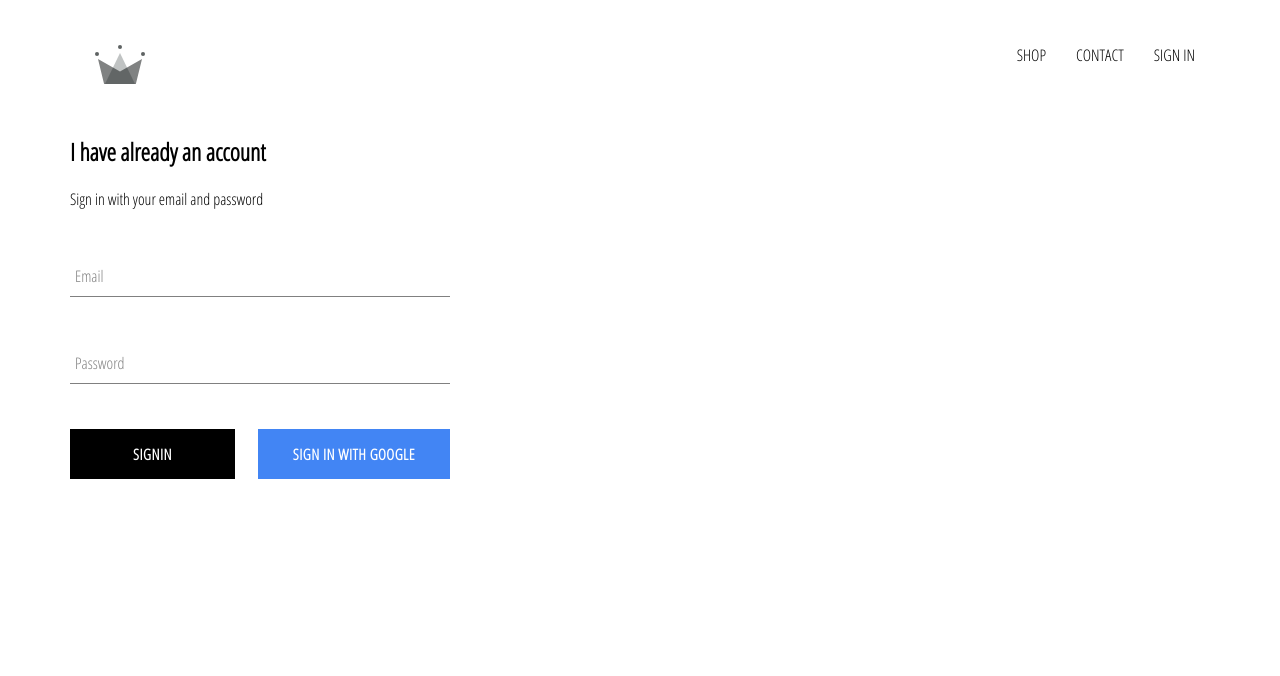
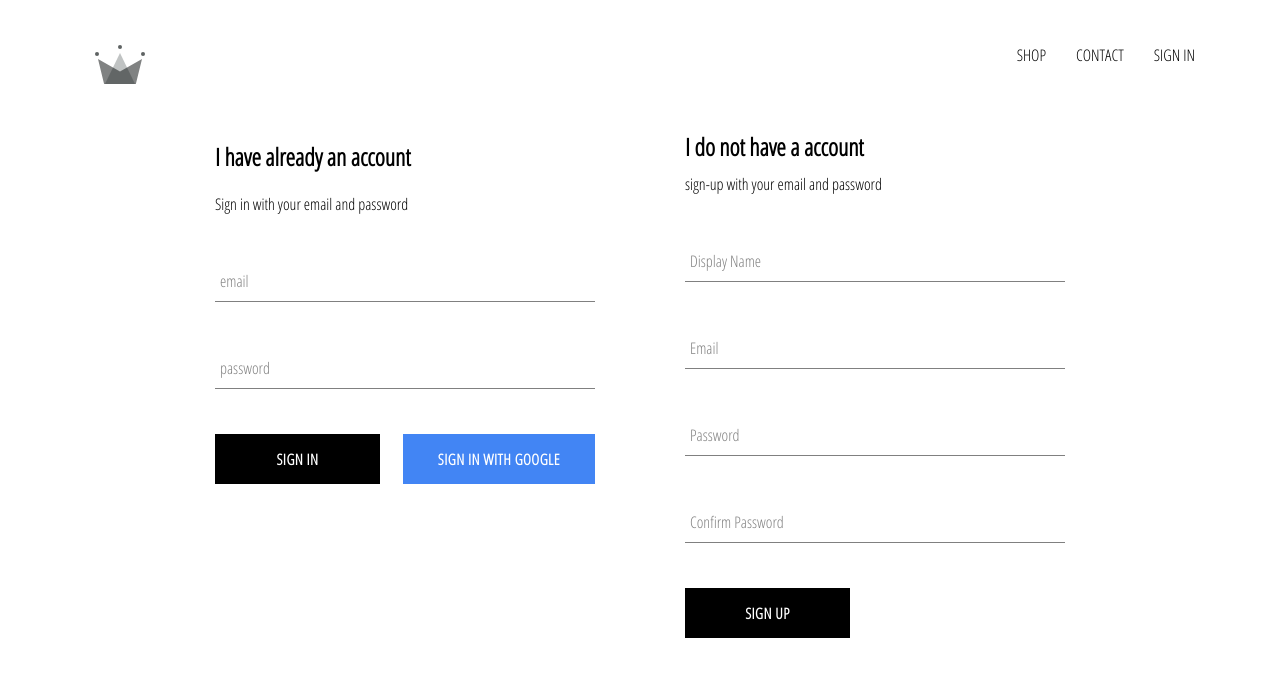
Before and after one commit to aadusingh/crwn-clothing, a React (Create React App) app: page /signin in a window 1280 px wide. Shown: the top 676 px of the page. Built offline with nearby package versions, Linux system fonts and the light colour scheme; no server answers.

Commit message:
finishing sign in hamdle submit method

```diff
--- a/src/App.js
+++ b/src/App.js
@@ -4,7 +4,7 @@
 import ShopPage from './pages/shop/shop.component';
 import Header from './components/header/header.component';
 import SignInAndSignUpPage from './pages/sign-in and sign-up/sign-in and sign-up.component'
-import { auth } from './firebase/firebase.utils';
+import { auth, createUserProfileDocument } from './firebase/firebase.utils';
 import React from 'react';
 
 class App extends React.Component {
@@ -17,9 +17,21 @@
   unsubscribeFromAuth = null
 
   componentDidMount() {
-    this.unsubscribeFromAuth = auth.onAuthStateChanged(user => {
-      this.setState({ currentUser: user })
+    this.unsubscribeFromAuth = auth.onAuthStateChanged(async userAuth => {
 
+      if (userAuth) {
+        const userRef = await createUserProfileDocument(userAuth);
+
+        userRef.onSnapshot(snapshot => {
+          this.setState({
+            currentUser: {
+              id: snapshot.id,
+              ...snapshot.data()
+            }
+          });
+        });
+      }
+      this.setState({ currentUser: userAuth });
     });
   }
   componentWillUnmount() {
--- a/src/components/header/header.component.jsx
+++ b/src/components/header/header.component.jsx
@@ -17,11 +17,11 @@
                 CONTACT
             </Link>
             {
-                currentUser ?
+                currentUser ? (
                     <div className='option' onClick={() => auth.signOut()}>SIGN OUT</div>
-                    :
+                ) : (
                     <Link className='option' to='/signin'>SIGN IN</Link>
-            }
+                )}
         </div>
     </div>
 )
--- a/src/components/sign-in/sign-in.component.jsx
+++ b/src/components/sign-in/sign-in.component.jsx
@@ -2,7 +2,7 @@
 import './sign-in.styles.scss';
 import FormInput from '../form-input/form-input.component';
 import CustomButton from '../custom-button/custom-button.component';
-import { signInWithGoogle } from '../../firebase/firebase.utils';
+import { auth, signInWithGoogle } from '../../firebase/firebase.utils';
 
 class SignIn extends React.Component {
     constructor(props) {
@@ -10,19 +10,26 @@
         this.state = {
             email: '',
             password: ''
-        }
+        };
     }
 
 
-    handelSubmit = event => {
-        event.preventdefault();
+    handleSubmit = async event => {
+        event.preventDefault();
+        const { email, password } = this.state;
 
-        this.setState({ email: '', password: '' })
-    }
+        try {
+            await auth.signInWithEmailAndPassword(email, password);
+            this.setState({ email: '', password: '' });
+        } catch (error) {
+            console.log(error);
+        }
+
+    };
     handleChange = event => {
         const { value, name } = event.target;
-        this.setState({ [name]: value })
-    }
+        this.setState({ [name]: value });
+    };
 
     render() {
         return (
@@ -30,24 +37,24 @@
                 <h2>I have already an account</h2>
                 <span>Sign in with your email and password</span>
 
-                <form onSubmit={this.handelSubmit}>
+                <form onSubmit={this.handleSubmit}>
                     <FormInput
                         name='email'
                         type='email'
                         value={this.state.email}
-                        label='Email'
+                        label='email'
                         handleChange={this.handleChange}
                         required />
                     <FormInput
                         name='password'
                         type='password'
-                        value={this.state.email}
-                        label='Password'
+                        value={this.state.password}
+                        label='password'
                         handleChange={this.handleChange}
                         required />
                     <div className='buttons'>
 
-                        <CustomButton type="Submit">SignIn</CustomButton>
+                        <CustomButton type="Submit">Sign In</CustomButton>
                         <CustomButton onClick={signInWithGoogle} isGoogleSignIn>
                             sign in with Google
                         </CustomButton>
--- /dev/null
+++ b/src/components/sign-up/sign-up.component.jsx
@@ -0,0 +1,99 @@
+import React from 'react';
+import FormInput from '../form-input/form-input.component';
+import CustomButton from '../custom-button/custom-button.component';
+import { auth, createUserProfileDocument } from '../../firebase/firebase.utils';
+import './sign-up.styles.scss';
+
+class SignUp extends React.Component {
+    constructor() {
+        super();
+        this.state = {
+            displayName: '',
+            email: '',
+            password: '',
+            confirmPassword: ''
+        }
+    }
+
+    handleSubmit = async event => {
+        event.preventDefault();
+
+        const { displayName, email, password, confirmPassword } = this.state;
+
+        if (password !== confirmPassword) {
+            alert("password don't match");
+            return;
+        }
+
+        try {
+            const { user } = await auth.createUserWithEmailAndPassword(
+                email,
+                password
+            );
+            await createUserProfileDocument(user, { displayName });
+
+            this.setState({
+                displayName: '',
+                email: '',
+                password: '',
+                confirmPassword: ''
+            })
+        } catch (error) {
+            console.error(error);
+        }
+    };
+    handleChange = event => {
+        const { name, value } = event.target;
+
+        this.setState({ [name]: value });
+    }
+    render() {
+        const { displayName, email, password, confirmPassword } = this.state;
+        return (
+            <div className='sign-up'>
+                <h2 className='title'>I do not have a account</h2>
+                <span>sign-up with your email and password</span>
+
+                <form className='sign-up-form' onSubmit={this.handleSubmit}>
+                    <FormInput
+                        type='text'
+                        name='displayName'
+                        value={displayName}
+                        onChange={this.handleChange}
+                        label='Display Name'
+                        required
+                    />
+
+                    <FormInput
+                        type='email'
+                        name='email'
+                        value={email}
+                        onChange={this.handleChange}
+                        label='Email'
+                        required
+                    />
+
+                    <FormInput
+                        type='password'
+                        name='password'
+                        value={password}
+                        onChange={this.handleChange}
+                        label='Password'
+                        required
+                    />
+
+                    <FormInput
+                        type='password'
+                        name='confirmPassword'
+                        value={confirmPassword}
+                        onChange={this.handleChange}
+                        label='Confirm Password'
+                        required
+                    />
+                    <CustomButton type='submit'>SIGN UP</CustomButton>
+                </form>
+            </div>
+        )
+    }
+}
+export default SignUp;
--- /dev/null
+++ b/src/components/sign-up/sign-up.styles.scss
@@ -0,0 +1,9 @@
+.sign-up {
+  display: flex;
+  flex-direction: column;
+  width: 380px;
+
+  .title {
+    margin: 10px 0;
+  }
+}
--- a/src/firebase/firebase.utils.js
+++ b/src/firebase/firebase.utils.js
@@ -12,6 +12,30 @@
     measurementId: 'G-PBP6NSWN4G'
 };
 
+export const createUserProfileDocument = async (userAuth, additionalData) => {
+    if (!userAuth) return;
+    const userRef = firestore.doc(`user/${userAuth.uid}`);
+    const snapShot = await userRef.get();
+
+    if (!snapShot.exists) {
+        const { displayName, email } = userAuth;
+        const createdAt = new Date();
+
+        try {
+            await userRef.set({
+                displayName,
+                email,
+                createdAt,
+                ...additionalData
+            });
+        } catch (error) {
+            console.log('error creating user', error.message);
+        }
+    }
+
+    return userRef;
+};
+
 firebase.initializeApp(config);
 
 export const auth = firebase.auth();
--- /dev/null
+++ b/src/firebase/test.js
@@ -0,0 +1,5 @@
+import firebase from 'firebase/App';
+import 'firebase/firestore';
+
+const firestrore = firebase.firestore();
+firestrore.collection('user').doc('DYXAqT47OnvP9DARyUY6').collection('CartItem').doc('EkQHt6l48ATPF2qqFfIG');
--- a/src/pages/sign-in and sign-up/sign-in and sign-up.component.jsx
+++ b/src/pages/sign-in and sign-up/sign-in and sign-up.component.jsx
@@ -2,10 +2,12 @@
 
 import './sign-in and sign-up.styles.scss';
 import SignIn from '../../components/sign-in/sign-in.component';
+import SignUp from '../../components/sign-up/sign-up.component';
 
 const SignInAndSignUpPage = () => (
     <div className='sign-in-and-sign-up'>
         <SignIn />
+        <SignUp />
     </div>
 );
 export default SignInAndSignUpPage;
--- a/src/pages/sign-in and sign-up/sign-in and sign-up.styles.scss
+++ b/src/pages/sign-in and sign-up/sign-in and sign-up.styles.scss
@@ -0,0 +1,6 @@
+.sign-in-and-sign-up {
+  width: 850px;
+  display: flex;
+  justify-content: space-between;
+  margin: 30px auto;
+}
```
